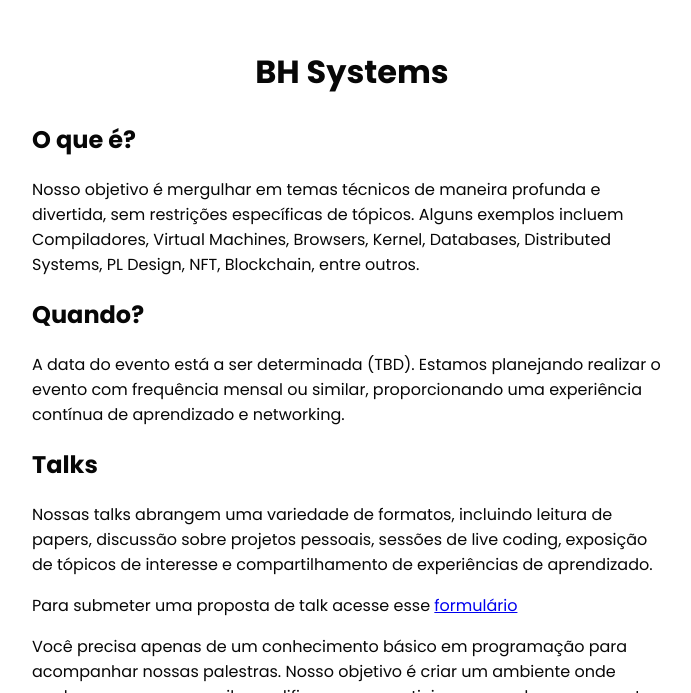
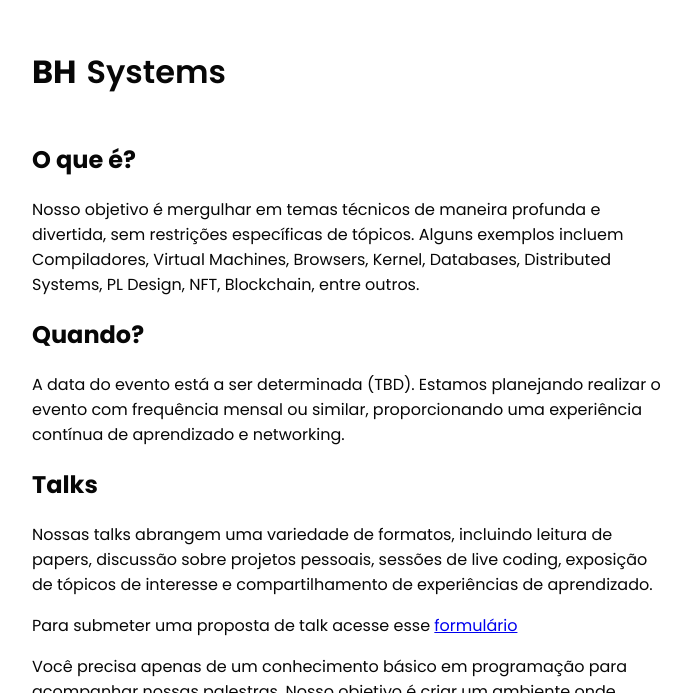
Before and after one commit to algebraic-dev/algebraic.dev, a SvelteKit app: page /bh-systems in a window 1280 px wide. Shown: the part 107-800 px from the top of the page, without its empty margins (288-979 px from the left). Built offline with nearby package versions, Linux system fonts and the light colour scheme.

Commit message:
feat: add meta tags

```diff
--- a/src/app.css
+++ b/src/app.css
@@ -1,5 +1,5 @@
 @import url('https://fonts.googleapis.com/css2?family=Inconsolata:wght@300;400&display=swap');
-@import url('https://fonts.googleapis.com/css2?family=Inconsolata:wght@300;400&family=Poppins:wght@400;700&display=swap');
+@import url('https://fonts.googleapis.com/css2?family=Inconsolata:wght@300;400&family=Poppins:wght@400;600;700&display=swap');
 
 body {
     margin: 0;
--- a/src/routes/bh-systems/+page.svelte
+++ b/src/routes/bh-systems/+page.svelte
@@ -1,6 +1,19 @@
+<svelte:head>
+    <title>BH Systems Meetup</title>
+    <meta property="og:title" content="H Systems Meetup" />
+    <meta property="og:type" content="website" />
+    <meta property="og:url" content="https://www.algebraic.dev/bh-systems" />
+    <meta property="og:image" content="https://www.algebraic.dev/description.png" />
+    <meta property="og:description" content="Evento mensal de tech talks sobre system programming :D" />
+    <meta name="theme-color" content="#FFFFFF">
+</svelte:head>
+
 <main class="container">
     <article>
-        <h1>BH Systems</h1>
+        <div class="title">
+            <h1 class="first">BH</h1>
+            <h1 class="sec"> Systems</h1>
+        </div>
         <h2>O que é?</h2>
         <p>
             Nosso objetivo é mergulhar em temas técnicos de maneira profunda
@@ -80,4 +93,17 @@
         width: 50%;
         margin-bottom: 10%;
     }
+
+    .title {
+        display: flex;
+    }
+
+    .first {
+        margin-right: 10px;
+        font-weight: bold;
+    }
+
+    .sec {
+        font-weight: 600;
+    }
 </style>
```
Also changed, not shown: static/description.png (added).
